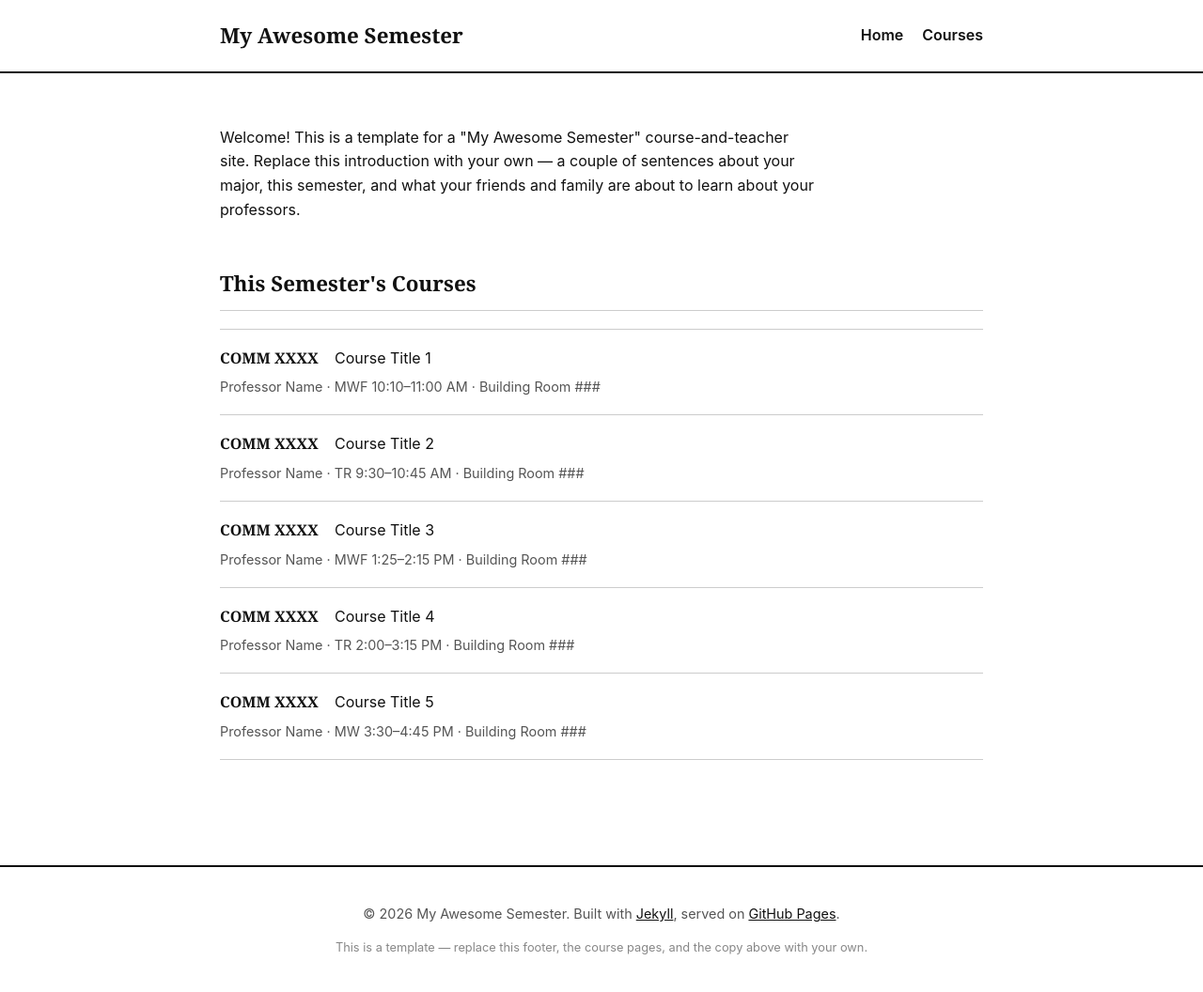
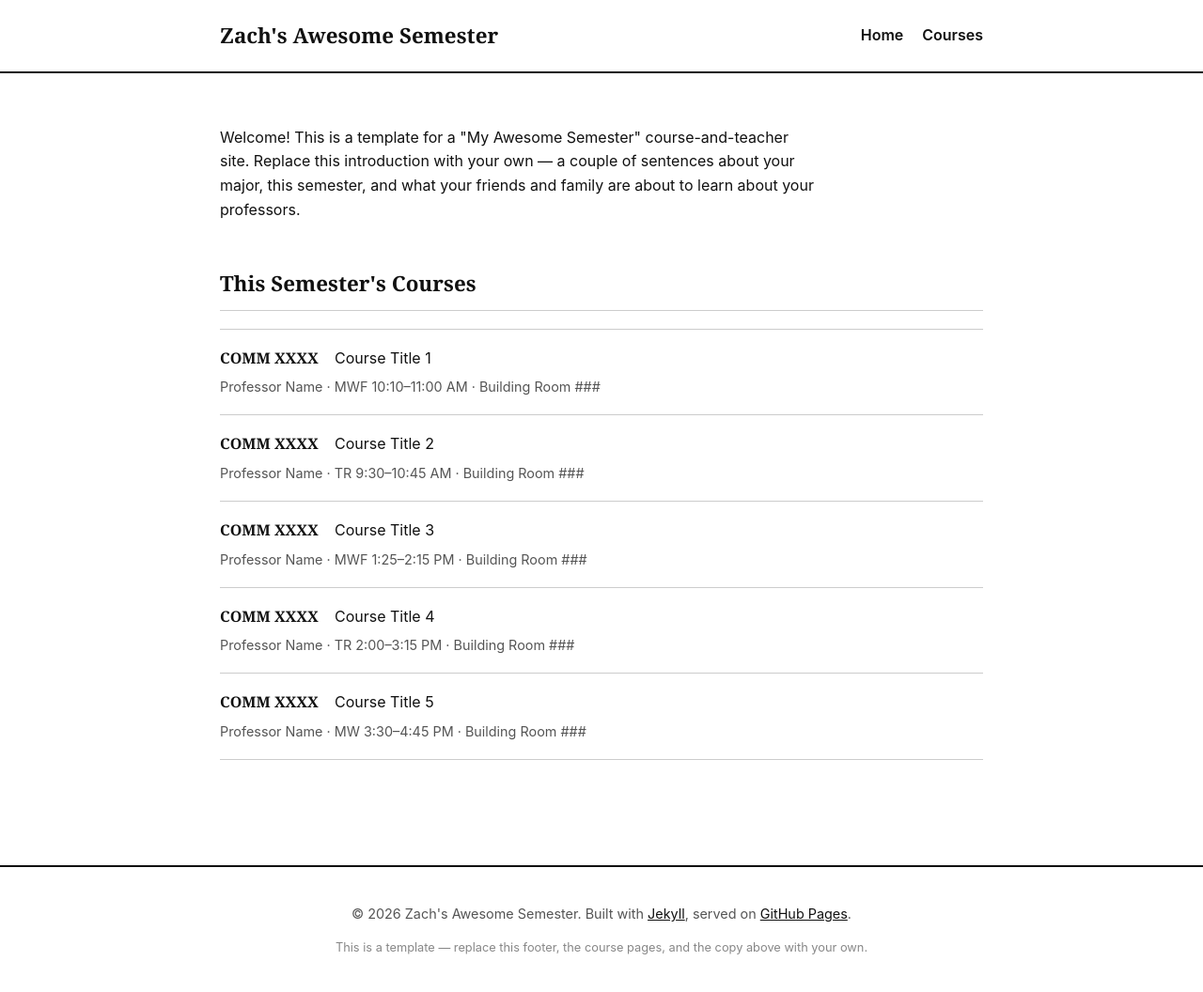
Before and after one commit to zachbranum/zachsawsomesemester, a Jekyll site: the page built from index.md, in a window 1280 px wide. Shown: the whole page at 94% size. Built offline with Jekyll 4.4.1, drawn with Linux system fonts in a browser that asks for light colours; part of the change alters nothing that is shown.

Commit message:
Modify site configuration for personal details
Updated site title, tagline, description, author, and email.

```diff
--- a/_config.yml
+++ b/_config.yml
@@ -3,22 +3,19 @@
 # Replace these values with your own before publishing.
 # ------------------------------------------------------------------
 
-title: My Awesome Semester
-tagline: A COMM major's course lineup, one class at a time
+title: Zach's Awesome Semester
+tagline: Zach's course lineup, one class at a time
 description: >-
-  A Jekyll template for building a "My Awesome Semester" course-and-teacher
-  site. Each course gets its own page with the class details plus a profile
-  of the professor teaching it -- their research interests, publications,
-  and service and outreach work. Replace this description with your own.
+  My name is Zach. I am a Senior Communication major with minors in Event Management and Finance. This is my Fall 2026 semester overview.
 
 # GitHub Pages project-site settings.
 # TODO: set `url` to your own GitHub Pages domain (e.g. "https://<your-username>.github.io"),
 # and update `baseurl` to match this repo's name: "/<repo-name>"
-url: "https://your-username.github.io"
-baseurl: "/myawesomesemester"
+url: "https://zachbranum.github.io"
+baseurl: "/zachsawesomesemester"
 
-author: Your Name
-email: your-email@vt.edu
+author: Zach Branum
+email: zacharylbranum@vt.edu
 
 # ------------------------------------------------------------------
 # Build settings
```
